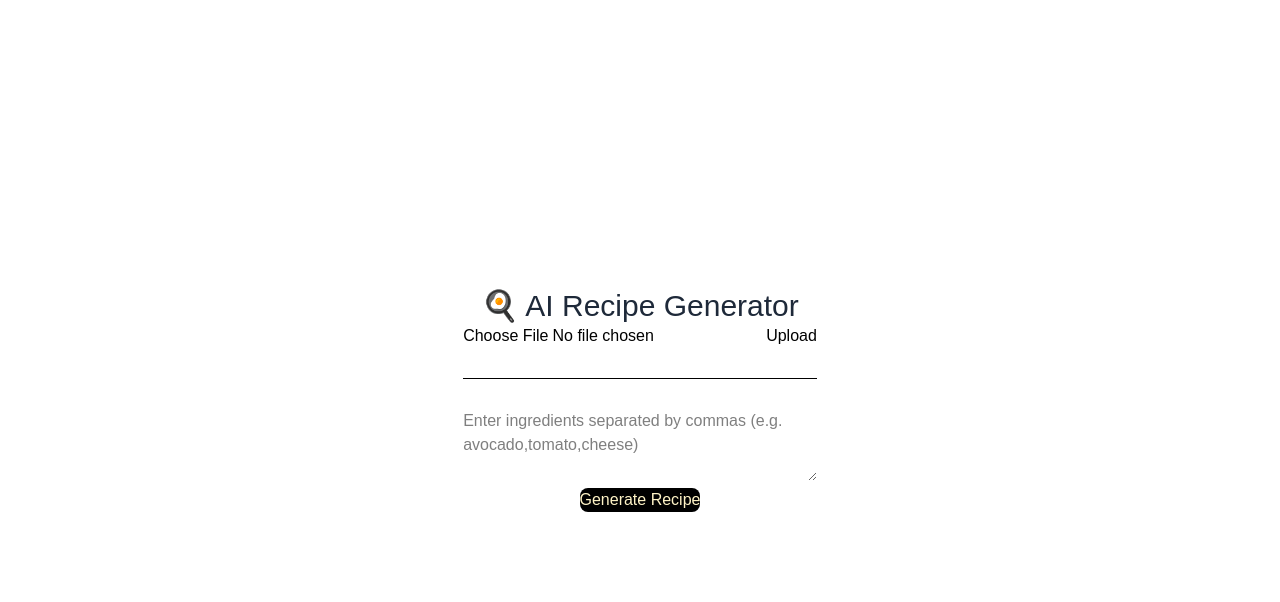
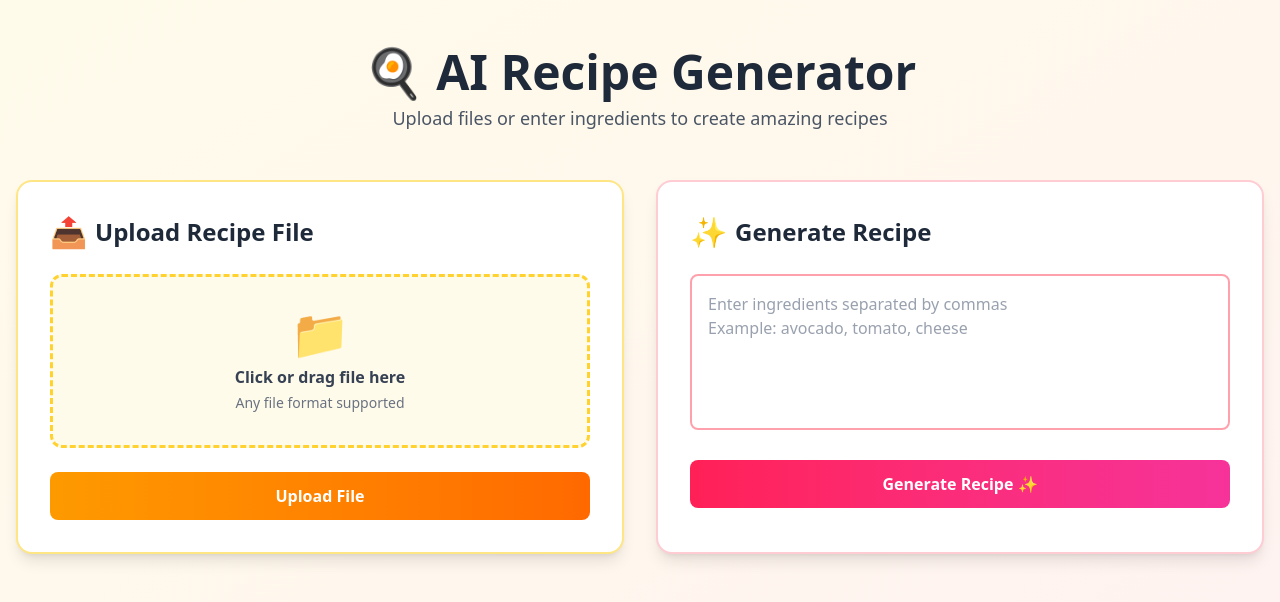
Before and after one commit to zehracodes29/aireciperecommenderfrontend, a Next.js app: page /FileUpload in a window 1280 px wide. Shown: the top 602 px of the page. Built offline with nearby package versions, Linux system fonts and the light colour scheme.

Commit message:
frontend edits and changes to enhance ui

```diff
--- a/src/app/FileUpload/page.jsx
+++ b/src/app/FileUpload/page.jsx
@@ -20,7 +20,7 @@ const FileUpload = () => {
     }
 
     const formData = new FormData();
-    formData.append("myFile", file); // must match Multer field name
+    formData.append("myFile", file);
 
     try {
       const response = await fetch("http://localhost:5000/upload", {
@@ -47,7 +47,7 @@ const FileUpload = () => {
       const res = await fetch("http://localhost:5000/generate-recipe", {
         method: "POST",
         headers: { "Content-Type": "application/json" },
-        body: JSON.stringify({ ingredients: ingredients.split(",") }),
+        body: JSON.stringify({ ingredients: ingredients.split(",").map(i => i.trim()) }),
       });
 
       const data = await res.json();
@@ -61,40 +61,103 @@ const FileUpload = () => {
   };
 
   return (
+    <div className="min-h-screen bg-linear-to-br from-amber-50 via-orange-50 to-rose-50">
+      <div className="container mx-auto px-4 py-12">
 
+        {/* Header */}
+        <div className="text-center mb-12">
+          <h1 className="text-5xl font-bold text-gray-800 mb-2">🍳 AI Recipe Generator</h1>
+          <p className="text-lg text-gray-600">Upload files or enter ingredients to create amazing recipes</p>
+        </div>
 
+        <div className="grid grid-cols-1 lg:grid-cols-2 gap-8">
 
-    <div className="background-yellow-200 min-h-screen flex items-center justify-center">
-    <div style={styles.container}>
-      <h2 className="title text-3xl text-gray-800 ">🍳 AI Recipe Generator</h2>
+          {/* File Upload Card */}
+          <div className="bg-white rounded-2xl shadow-lg p-8 border-2 border-amber-200 hover:shadow-xl transition-shadow">
+            <h2 className="text-2xl font-bold text-gray-800 mb-6 flex items-center">
+              <span className="text-3xl mr-2">📤</span> Upload Recipe File
+            </h2>
 
-      {/* File upload section */}
-      <input type="file" onChange={handleFileChange} />
-      <button onClick={handleUpload}>Upload</button>
-      <p>{message}</p>
+            <div className="border-3 border-dashed border-amber-300 rounded-xl p-8 mb-6 text-center hover:border-amber-500 transition-colors cursor-pointer bg-amber-50">
+              <input
+                type="file"
+                onChange={handleFileChange}
+                className="hidden"
+                id="file-input"
+              />
+              <label htmlFor="file-input" className="cursor-pointer">
+                <div className="text-5xl mb-2">📁</div>
+                <p className="text-gray-700 font-semibold">
+                  {file ? file.name : "Click or drag file here"}
+                </p>
+                <p className="text-gray-500 text-sm mt-1">Any file format supported</p>
+              </label>
+            </div>
 
-      <hr style={{ margin: "30px 0" }} />
+            <button
+              onClick={handleUpload}
+              className="w-full bg-linear-to-r from-amber-500 to-orange-500 hover:from-amber-600 hover:to-orange-600 text-white font-bold py-3 px-6 rounded-lg transition-all transform hover:scale-105 active:scale-95"
+            >
+              Upload File
+            </button>
 
-      {/* Gemini recipe generator */}
+            {message && (
+              <div className={`mt-4 p-4 rounded-lg text-center font-semibold ${
+                message.includes("successfully")
+                  ? "bg-green-100 text-green-800"
+                  : "bg-red-100 text-red-800"
+              }`}>
+                {message}
+              </div>
+            )}
+          </div>
+
+          {/* Recipe Generator Card */}
+          <div className="bg-white rounded-2xl shadow-lg p-8 border-2 border-rose-200 hover:shadow-xl transition-shadow">
+            <h2 className="text-2xl font-bold text-gray-800 mb-6 flex items-center">
+              <span className="text-3xl mr-2">✨</span> Generate Recipe
+            </h2>
+
             <textarea
-        placeholder="Enter ingredients separated by commas (e.g. avocado,tomato,cheese)"
+              placeholder="Enter ingredients separated by commas&#10;Example: avocado, tomato, cheese"
               value={ingredients}
               onChange={(e) => setIngredients(e.target.value)}
-        rows={3}
-        style={{ width: "100%" }}
+              rows={5}
+              className="w-full p-4 border-2 border-rose-300 rounded-lg focus:border-rose-500 focus:outline-none resize-none font-medium text-gray-700 placeholder-gray-400"
             />
 
-      <button className="rounded-lg bg-black text-amber-100" onClick={handleGenerateRecipe} disabled={loading}>
-        {loading ? "Generating..." : "Generate Recipe"}
+            <button
+              onClick={handleGenerateRecipe}
+              disabled={loading}
+              className="w-full mt-6 bg-linear-to-r from-rose-500 to-pink-500 hover:from-rose-600 hover:to-pink-600 disabled:from-gray-400 disabled:to-gray-400 text-white font-bold py-3 px-6 rounded-lg transition-all transform hover:scale-105 active:scale-95 disabled:cursor-not-allowed"
+            >
+              {loading ? (
+                <span className="flex items-center justify-center">
+                  <span className="animate-spin mr-2">⏳</span> Generating...
+                </span>
+              ) : (
+                "Generate Recipe ✨"
+              )}
             </button>
+          </div>
+        </div>
 
+        {/* Recipe Display Card */}
         {recipe && (
-        <div style={{ marginTop: 20 }}>
-          <h3>Generated Recipe:</h3>
-           <MarkdownPreview source={recipe} style={{ padding: 16 }} />
-          <pre style={{ textAlign: "left", whiteSpace: "pre-wrap" }}>
-
-          </pre>
+          <div className="mt-12 bg-white rounded-2xl shadow-lg p-8 border-2 border-amber-200 animate-fadeIn">
+            <h3 className="text-3xl font-bold text-gray-800 mb-6 flex items-center">
+              <span className="text-4xl mr-2">🍽️</span> Your Generated Recipe
+            </h3>
+            <div className="bg-linear-to-br from-amber-50 to-orange-50 rounded-xl p-6 border border-amber-200">
+              <MarkdownPreview
+                source={recipe}
+                style={{
+                  padding: 0,
+                  backgroundColor: "transparent",
+                  color: "#333"
+                }}
+              />
+            </div>
           </div>
         )}
       </div>
@@ -102,13 +165,4 @@ const FileUpload = () => {
   );
 };
 
-const styles = {
-  container: {
-    margin: "50px auto",
-    textAlign: "center",
-    maxWidth: "600px",
-    fontFamily: "sans-serif",
-  },
-};
-
 export default FileUpload;
--- a/src/app/page.jsx
+++ b/src/app/page.jsx
@@ -24,13 +24,12 @@ export default function Home() {
     if (!prompt || !prompt.trim()) return;
     setLastPrompt(prompt);
 
-    // Abort any in-flight request
     if (controllerRef.current) controllerRef.current.abort();
     const controller = new AbortController();
     controllerRef.current = controller;
 
     setLoading(true);
-    setRecipes([]); // show skeletons
+    setRecipes([]); // show skeletons / indicate loading
 
     try {
       const resp = await fetch('/api/generate', {
@@ -49,11 +48,9 @@ export default function Home() {
       setRecipes(data.recipes || []);
     } catch (err) {
       if (err.name === 'AbortError') {
-        // request was aborted - do nothing
         return;
       }
       console.error('Generate error', err);
-      // Show an error "card" so user has visible feedback
       setRecipes([
         {
           id: 'error',
@@ -73,61 +70,104 @@ export default function Home() {
   }
 
   function handleSave(recipe) {
-    // simple localStorage save (guest fallback)
     try {
       const saved = JSON.parse(localStorage.getItem('savedRecipes') || '[]');
       if (!saved.find((r) => r.id === recipe.id)) {
         saved.unshift(recipe);
         localStorage.setItem('savedRecipes', JSON.stringify(saved));
-        // simple feedback — replace later with toasts
-        alert('Saved to device. Sign in to sync across devices.');
+        toast('Saved to device. Sign in to sync across devices.');
       } else {
-        alert('Already saved');
+        toast('Already saved');
       }
     } catch (e) {
       console.error('Save error', e);
-      alert('Could not save recipe locally.');
+      toast('Could not save recipe locally.');
     }
   }
 
   async function handleRegenerate(recipe) {
-    // Regenerate using last prompt (or recipe.prompt if available)
     await generate(lastPrompt || recipe.prompt || '');
   }
 
+  // tiny toast fallback (non-blocking)
+  function toast(msg) {
+    const el = document.createElement('div');
+    el.innerText = msg;
+    el.className =
+      'fixed bottom-6 right-6 z-50 rounded-md px-4 py-2 shadow-lg bg-white border text-sm';
+    document.body.appendChild(el);
+    setTimeout(() => {
+      el.style.opacity = '0';
+      el.style.transform = 'translateY(6px)';
+    }, 2200);
+    setTimeout(() => document.body.removeChild(el), 2800);
+  }
+
   return (
-    <main className="min-h-screen bg-linear-to-b from-gray-50 to-gray-100 p-6 md:p-10">
-      <div className="max-w-6xl mx-auto">
-        {/* Top area: logo + original welcome + sign in */}
+    <main className="min-h-screen bg-linear-to-b from-[#f7fbff] via-[#f3faf8] to-[#fff7fb] py-10 px-4">
+      <div className="max-w-7xl mx-auto">
+        {/* Header */}
         <header className="flex flex-col md:flex-row items-start md:items-center justify-between gap-6 mb-8">
           <div className="flex items-center gap-4">
-            <div className="w-12 h-12 rounded-lg bg-linear-to-br from-brand-500 to-brand-300 flex items-center justify-center text-white font-bold text-lg">A</div>
+            <div
+              aria-hidden
+              className="w-14 h-14 rounded-2xl bg-clip-padding bg-linear-to-br from-[#6d28d9] via-[#06b6d4] to-[#10b981] flex items-center justify-center text-white font-extrabold text-xl shadow-2xl"
+            >
+              A
+            </div>
             <div>
-              <h1 className="text-2xl md:text-3xl font-bold text-gray-900">AI Recipe Recommender</h1>
-              <p className="text-sm text-gray-600">Discover new recipes tailored to your preferences.</p>
+              <h1 className="text-2xl md:text-3xl font-extrabold text-[#0f172a] leading-tight">
+                AI Recipe Recommender
+              </h1>
+              <p className="text-sm text-[#334155] mt-1">
+                Fresh recipe ideas tailored to what you have and how you want to cook.
+              </p>
             </div>
           </div>
 
           <div className="flex items-center gap-3">
             <button
-              onClick={() => window.location.href = '/FileUpload'}
-              className="text-sm bg-gray-900 text-white px-4 py-2 rounded-md hover:opacity-95 transition"
+              onClick={() => (window.location.href = '/FileUpload')}
+              className="inline-flex items-center gap-2 bg-linear-to-r from-[#ff6b6b] to-[#f59e0b] text-white px-4 py-2 rounded-lg shadow-lg hover:scale-[1.02] transition-transform"
+              title="Upload files / images to guide generation"
             >
               Get Started
+              <svg className="w-4 h-4 opacity-90" viewBox="0 0 24 24" fill="none" stroke="currentColor">
+                <path d="M12 3v12" strokeWidth="2" strokeLinecap="round" strokeLinejoin="round" />
+                <path d="M21 15v4a2 2 0 0 1-2 2H5a2 2 0 0 1-2-2v-4" strokeWidth="2" strokeLinecap="round" strokeLinejoin="round" />
+              </svg>
             </button>
-            <button className="text-sm px-3 py-2 rounded-md hover:bg-gray-100">Sign in</button>
+
+            <button
+              className="px-3 py-2 rounded-lg hover:bg-white/60 transition text-sm border border-transparent bg-white/50 backdrop-blur"
+              onClick={() => toast('Sign-in not yet implemented in demo')}
+            >
+              Sign in
+            </button>
           </div>
         </header>
 
-        {/* Intro / hero area (keeps your welcome text integrated) */}
-        <section className="rounded-xl p-6 md:p-10 mb-8 hero-gradient">
-          <div className="max-w-3xl">
-            <h2 className="text-3xl md:text-4xl font-semibold text-white mb-2">Welcome to the Recipe Recommender</h2>
-            <p className="text-sm text-white/90 mb-6">
-              Discover new recipes tailored to your preferences — type ingredients, dietary hints, or a cooking goal and press Generate.
+        {/* Hero */}
+        <section className="rounded-2xl p-6 md:p-10 mb-8 relative overflow-hidden shadow-xl bg-white/80 backdrop-blur-sm">
+          {/* decorative gradients */}
+          <div
+            aria-hidden
+            className="pointer-events-none absolute -right-8 -top-16 w-80 h-80 rounded-full blur-3xl opacity-70 bg-linear-to-tr from-[#7c3aed] to-[#06b6d4] animate-slow-float"
+          />
+          <div
+            aria-hidden
+            className="pointer-events-none absolute -left-20 -bottom-8 w-64 h-64 rounded-full blur-2xl opacity-60 bg-linear-to-br from-[#fb7185] to-[#f59e0b] animate-slow-float animation-delay-2500"
+          />
+
+          <div className="relative z-10 max-w-3xl">
+            <h2 className="text-3xl md:text-4xl font-semibold text-[#0f172a] mb-2">
+              Discover recipes you'll love
+            </h2>
+            <p className="text-sm text-[#334155] mb-6">
+              Type ingredients, dietary preferences or a goal (e.g., "high-protein vegan dinner") and hit Generate.
             </p>
 
-            {/* HeroSearch component (large prompt input + examples) */}
+            <div className="space-y-4">
               <HeroSearch
                 onGenerate={generate}
                 examples={[
@@ -136,17 +176,43 @@ export default function Home() {
                   'Gluten-free breakfast with oats',
                 ]}
               />
+
+              {/* progress bar */}
+              <div className="flex items-center justify-between">
+                <div className="text-sm text-[#475569]">
+                  {loading ? 'Generating suggestions…' : 'Ready to generate'}
+                </div>
+
+                <div
+                  aria-hidden={!loading}
+                  className={`w-40 h-2 rounded-full bg-[#e6eef6] overflow-hidden ${loading ? 'shadow-inner' : ''}`}
+                >
+                  <div
+                    className={`h-2 rounded-full transform transition-all ${loading ? 'w-full animate-loading-bar' : 'w-0'}`}
+                    style={{ background: 'linear-gradient(90deg,#ff6b6b,#f59e0b,#06b6d4)' }}
+                  />
+                </div>
+              </div>
+            </div>
           </div>
         </section>
 
-        {/* ARIA live region for screen readers */}
+        {/* ARIA live region */}
         <div aria-live="polite" className="sr-only" ref={resultsAnnounceRef} />
 
         {/* Results */}
         <section className="mb-12">
           <div className="flex items-center justify-between mb-4">
-            <h3 className="text-lg font-semibold text-gray-800">{loading ? 'Generating recipes…' : (recipes.length ? 'Results' : 'Try a prompt to generate recipes')}</h3>
-            {lastPrompt && <div className="text-sm text-gray-500">Last prompt: <span className="font-medium text-gray-700">{lastPrompt}</span></div>}
+            <h3 className="text-lg font-semibold text-[#0f172a]">
+              {loading ? 'Generating recipes…' : recipes.length ? 'Results' : 'Try a prompt to generate recipes'}
+            </h3>
+
+            {lastPrompt && (
+              <div className="text-sm text-[#475569] truncate max-w-xs">
+                Last prompt:&nbsp;
+                <span className="font-medium text-[#0f172a]">{lastPrompt}</span>
+              </div>
+            )}
           </div>
 
           <RecipeGrid
@@ -155,8 +221,16 @@ export default function Home() {
             onOpen={(id) => {
               const r = recipes.find((x) => x.id === id);
               if (r) {
-                // basic modal/alert for demo — replace with actual modal/page in future
-                alert(`${r.title}\n\nIngredients:\n${(r.ingredients || []).join('\n')}\n\nSteps:\n${(r.steps || []).join('\n\n')}`);
+                const bodyLines = [
+                  `Title: ${r.title || '—'}`,
+                  '',
+                  'Ingredients:',
+                  ...(r.ingredients || []),
+                  '',
+                  'Steps:',
+                  ...(r.steps || []),
+                ];
+                alert(bodyLines.join('\n'));
               }
             }}
             onSave={handleSave}
@@ -164,27 +238,64 @@ export default function Home() {
           />
         </section>
 
-        {/* Footer / saved recipes quick access */}
-        <footer className="pt-8 border-t border-gray-200">
-          <div className="flex items-center justify-between">
-            <p className="text-sm text-gray-600">Built with ❤ — try prompts like "quick dinner for 1" or "high protein lunch".</p>
+        {/* Footer */}
+        <footer className="pt-6 border-t border-[#e6eef6]">
+          <div className="flex flex-col md:flex-row items-center justify-between gap-4">
+            <p className="text-sm text-[#475569]">
+              Built with ❤ — try prompts like "quick dinner for 1" or "high protein lunch".
+            </p>
+
+            <div className="flex items-center gap-3">
               <button
                 onClick={() => {
                   const saved = JSON.parse(localStorage.getItem('savedRecipes') || '[]');
                   if (!saved.length) {
-                  alert('No saved recipes on this device yet.');
+                    toast('No saved recipes on this device yet.');
                     return;
                   }
-                // show titles quickly
-                alert('Saved recipes:\n\n' + saved.map((s) => `- ${s.title}`).join('\n'));
+                  toast(`Saved: ${saved.slice(0, 3).map((s) => s.title).join(', ')}`);
                 }}
-              className="text-sm px-3 py-1 rounded-md bg-white border hover:bg-gray-50"
+                className="text-sm px-3 py-1 rounded-md bg-white border hover:shadow transition"
               >
                 View saved (local)
               </button>
+
+              <a
+                href="#"
+                onClick={(e) => {
+                  e.preventDefault();
+                  toast('Help: Enter ingredients or choose an example and click "Generate".');
+                }}
+                className="text-sm text-[#475569] hover:underline"
+              >
+                Help
+              </a>
+            </div>
           </div>
         </footer>
       </div>
+
+      {/* local styles for demo — move to globals.css for production */}
+      <style>{`
+        @keyframes slowFloat {
+          0% { transform: translateY(0px) rotate(0deg); }
+          50% { transform: translateY(-12px) rotate(4deg); }
+          100% { transform: translateY(0px) rotate(0deg); }
+        }
+        .animate-slow-float { animation: slowFloat 9s ease-in-out infinite; }
+        .animation-delay-2500 { animation-delay: 2.5s; }
+
+        @keyframes loadingBar {
+          0% { transform: translateX(-100%); }
+          50% { transform: translateX(-20%); }
+          100% { transform: translateX(0%); }
+        }
+        .animate-loading-bar { animation: loadingBar 1.2s linear infinite; }
+
+        @media (prefers-reduced-motion: reduce) {
+          .animate-slow-float, .animate-loading-bar { animation: none !important; }
+        }
+      `}</style>
     </main>
   );
 }
--- a/src/components/HeroSearch.jsx
+++ b/src/components/HeroSearch.jsx
@@ -1,4 +1,3 @@
-// src/components/HeroSearch.jsx
 'use client';
 
 import { useState } from 'react';
--- a/src/components/RecipeGrid.jsx
+++ b/src/components/RecipeGrid.jsx
@@ -31,7 +31,7 @@ export default function RecipeGrid({ recipes = [], loading = false, onOpen, onSa
       ))}
 
       {(!loading && recipes.length === 0) && (
-        <div className="col-span-full p-8 bg-white rounded-xl text-center text-slate-600">
+        <div className="col-span-full p-8 bg-white rounded-xl text-center text-blue-600">
           No recipes yet — try the prompt above or use an example.
         </div>
       )}
```
Lines whose indentation alone changed are shown as unchanged.
